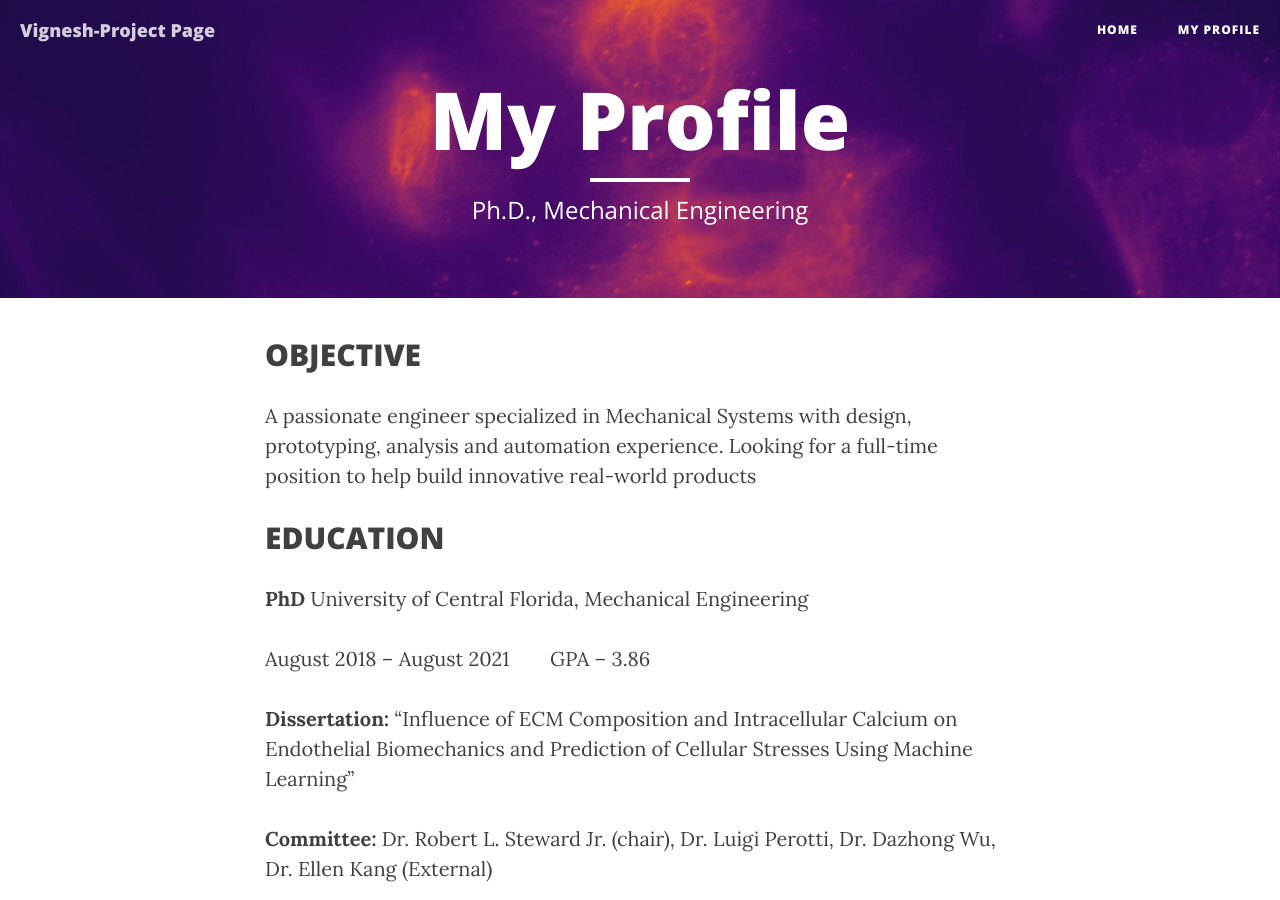
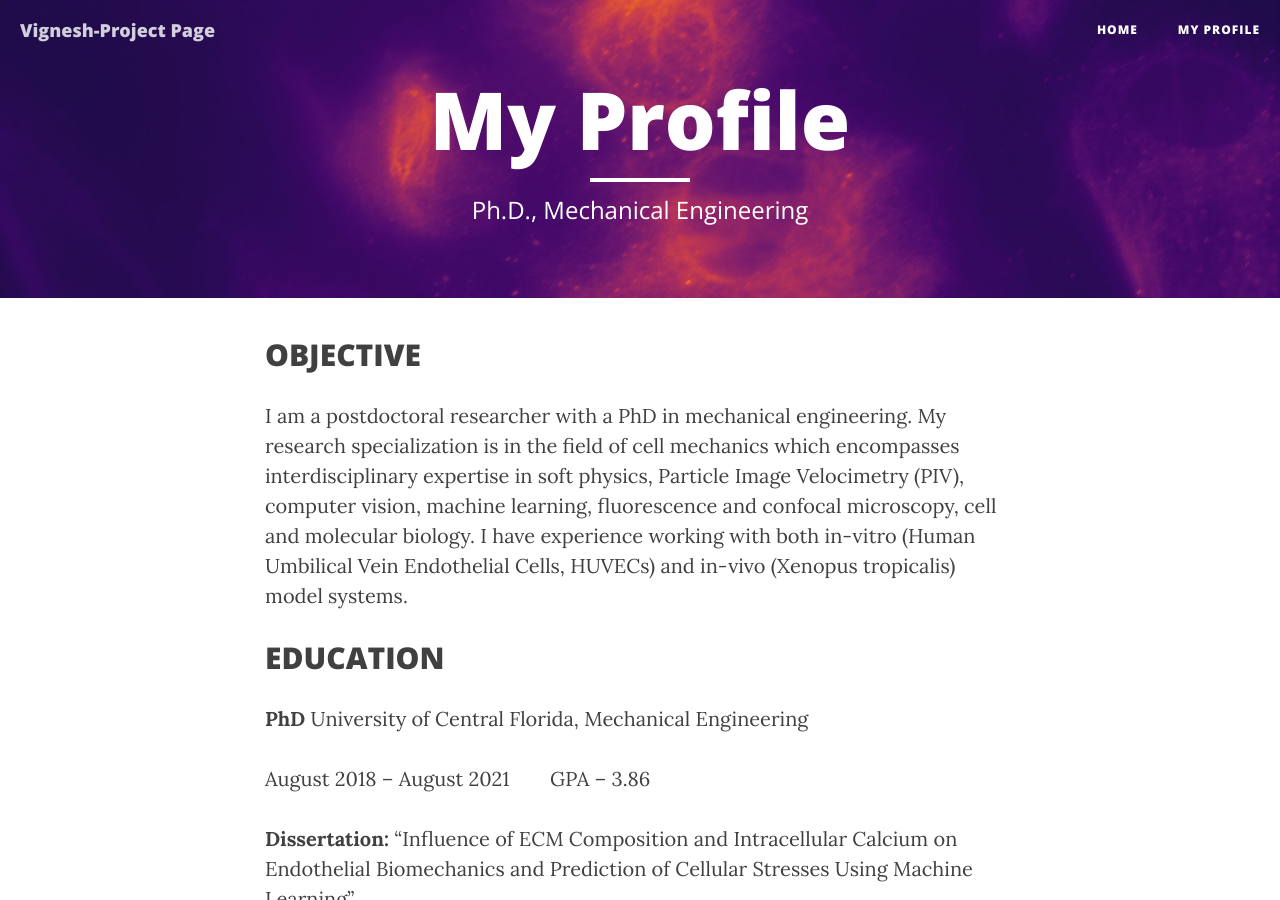
Before and after one commit to vignesharavind/vignesharavind.github.io, a Jekyll site: the page built from about.md, in a window 1280 px wide and 900 px high. Built offline with Jekyll 4.4.1, drawn with Linux system fonts in a browser that asks for light colours; nearby versions of some CDN libraries.

Commit message:
Update about.md

```diff
--- a/about.md
+++ b/about.md
@@ -6,7 +6,7 @@ header-img: img/Inferno_Magenta.jpg
 published: true
 ---
 ## OBJECTIVE
-A passionate engineer specialized in Mechanical Systems with design, prototyping, analysis and automation experience. Looking for a full-time position to help build innovative real-world products
+I am a postdoctoral researcher with a PhD in mechanical engineering. My research specialization is in the field of cell mechanics which encompasses interdisciplinary expertise in soft physics, Particle Image Velocimetry (PIV), computer vision, machine learning, fluorescence and confocal microscopy, cell and molecular biology. I have experience working with both in-vitro (Human Umbilical Vein Endothelial Cells, HUVECs) and in-vivo (Xenopus tropicalis) model systems.
 
 ## EDUCATION
 
```
